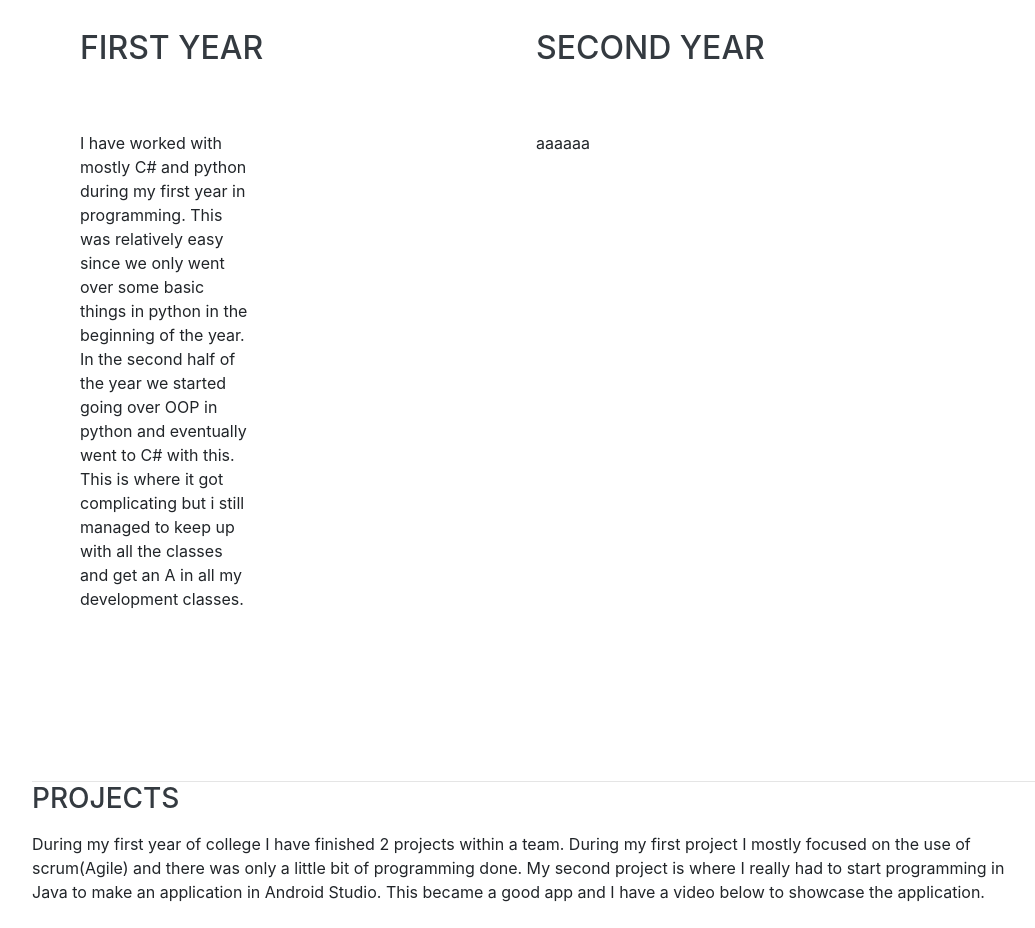
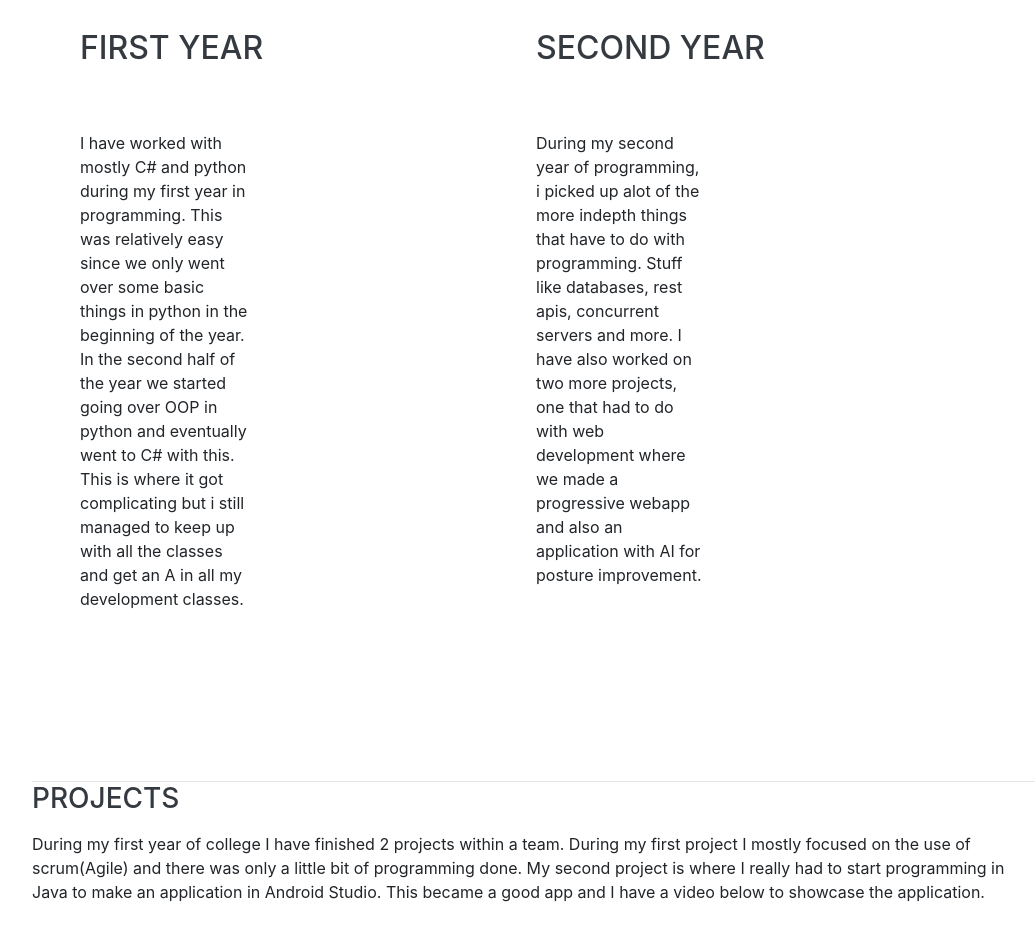
Before and after one commit to canberkates/canberkates.github.io, a website with bundled scripts: page index.html in a window 1280 px wide. Shown: the part 820-1748 px from the top of the page, without its empty margins (240-1275 px from the left). Built offline with nearby package versions, Linux system fonts and the light colour scheme; a web font is replaced by a local one.

Commit message:
Update index.html

```diff
--- a/index.html
+++ b/index.html
@@ -99,7 +99,7 @@
         <div class="resume-item d-flex flex-column flex-md-row justify-content-between mb-5">
           <div class="resume-content">
             <div class="subheading mb-3"></div>
-            <p>aaaaaa</p>
+            <p>During my second year of programming, i picked up alot of the more indepth things that have to do with programming. Stuff like databases, rest apis, concurrent servers and more. I have also worked on two more projects, one that had to do with web development where we made a progressive webapp and also an application with AI for posture improvement.</p>
           </div>
           <div class="resume-date text-md-right">
             <span class="text-primary"></span>
```
